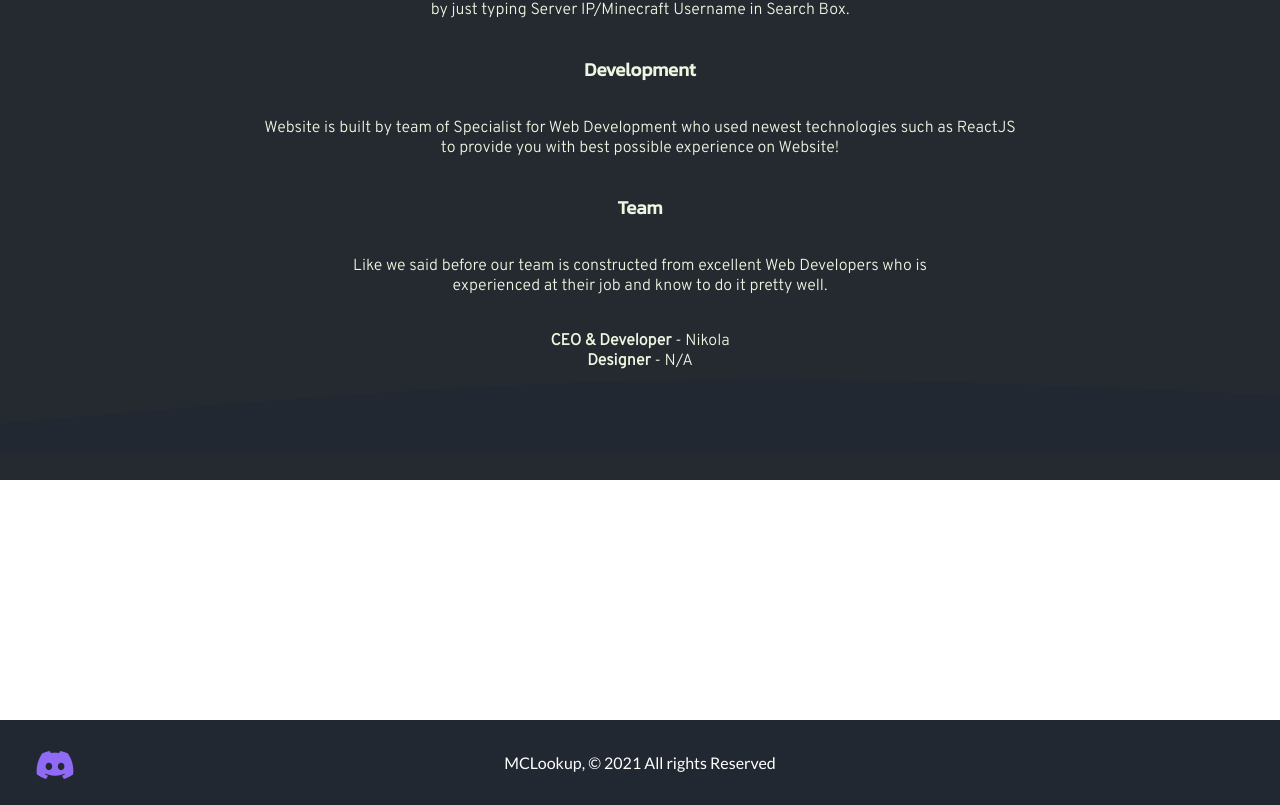
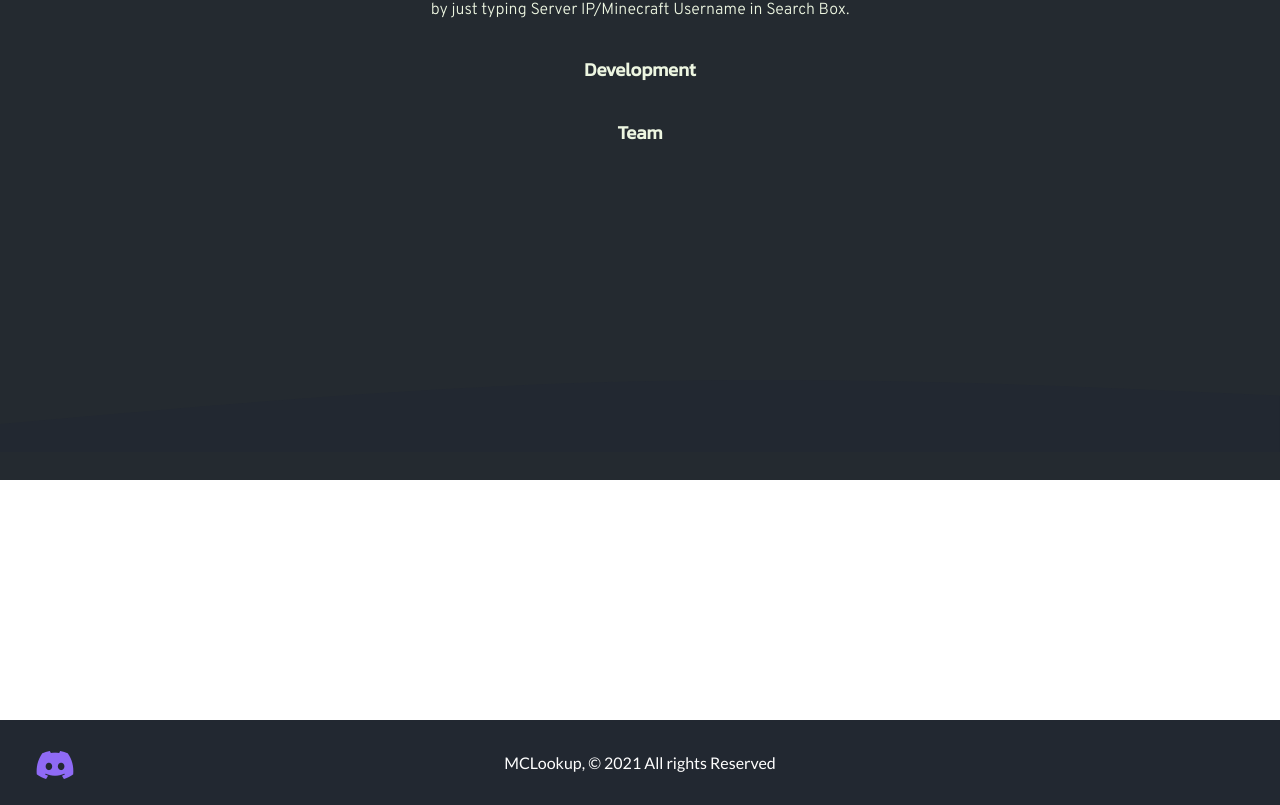
Before and after one commit to niikoolaa04/mclookup, a React (Create React App) app: page / in a window 1280 px wide. Shown: the part 824-1629 px from the top of the page. Built offline with nearby package versions, Linux system fonts and the light colour scheme; the HTML template or start-up script is replaced by a standard one.

Commit message:
Text changes

```diff
--- a/src/components/Home/HomeComponent.js
+++ b/src/components/Home/HomeComponent.js
@@ -44,17 +44,14 @@ of Minecraft Server or Minecraft Player<br />by just typing Server IP/Minecraft
             </p>
             <h3 className="infoHeader">Development</h3>
             <p className="infoText">
-              Website is built by team of Specialist for Web Development who used newest technologies such as ReactJS<br />
-              to provide you with best possible experience on Website!
+
             </p>
             <h3 className="infoHeader">Team</h3>
             <p className="infoText">
-              Like we said before our team is constructed from excellent Web Developers who is<br />
-              experienced at their job and know to do it pretty well.
+
             </p>
             <div className="teamMembers">
-              <strong>CEO & Developer</strong> - Nikola
-              <br /><strong>Designer</strong> - N/A
+
             </div>
           </div>
         </div>
```
